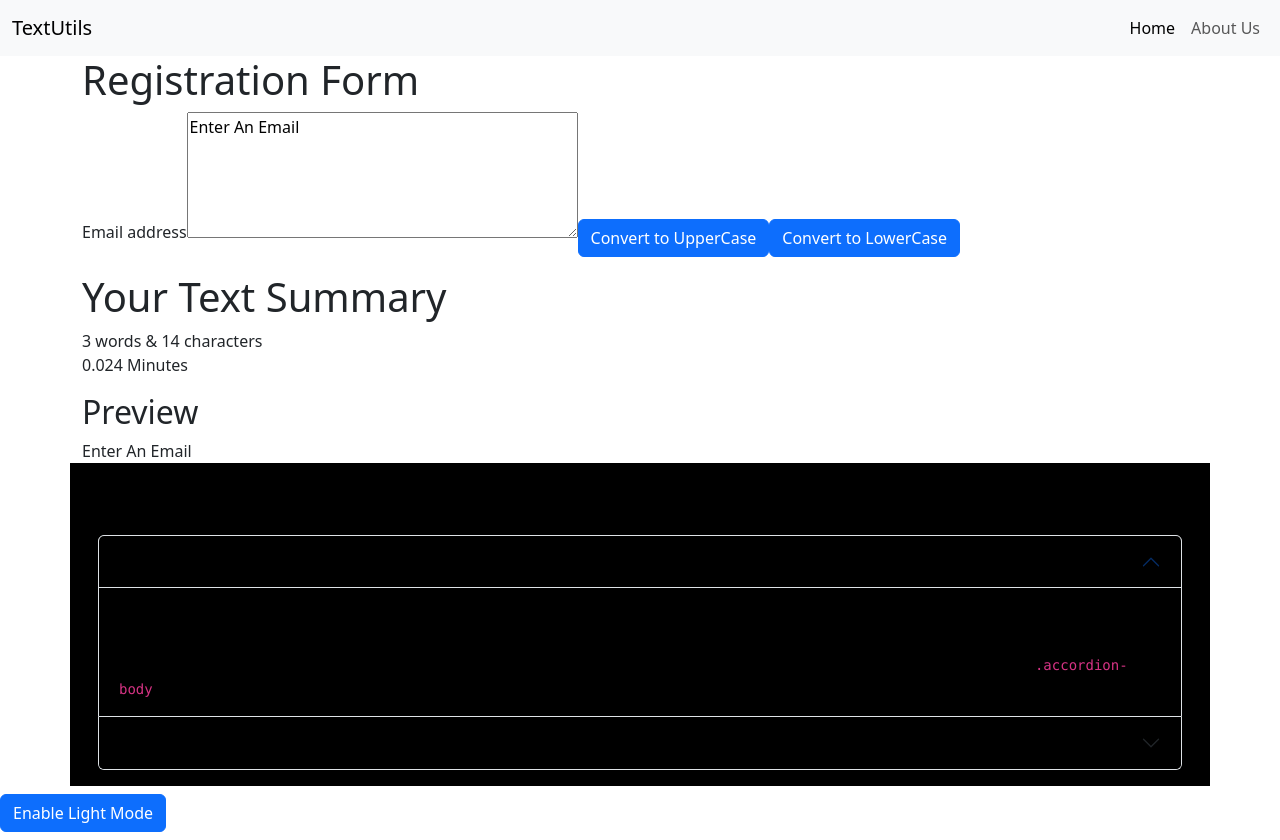
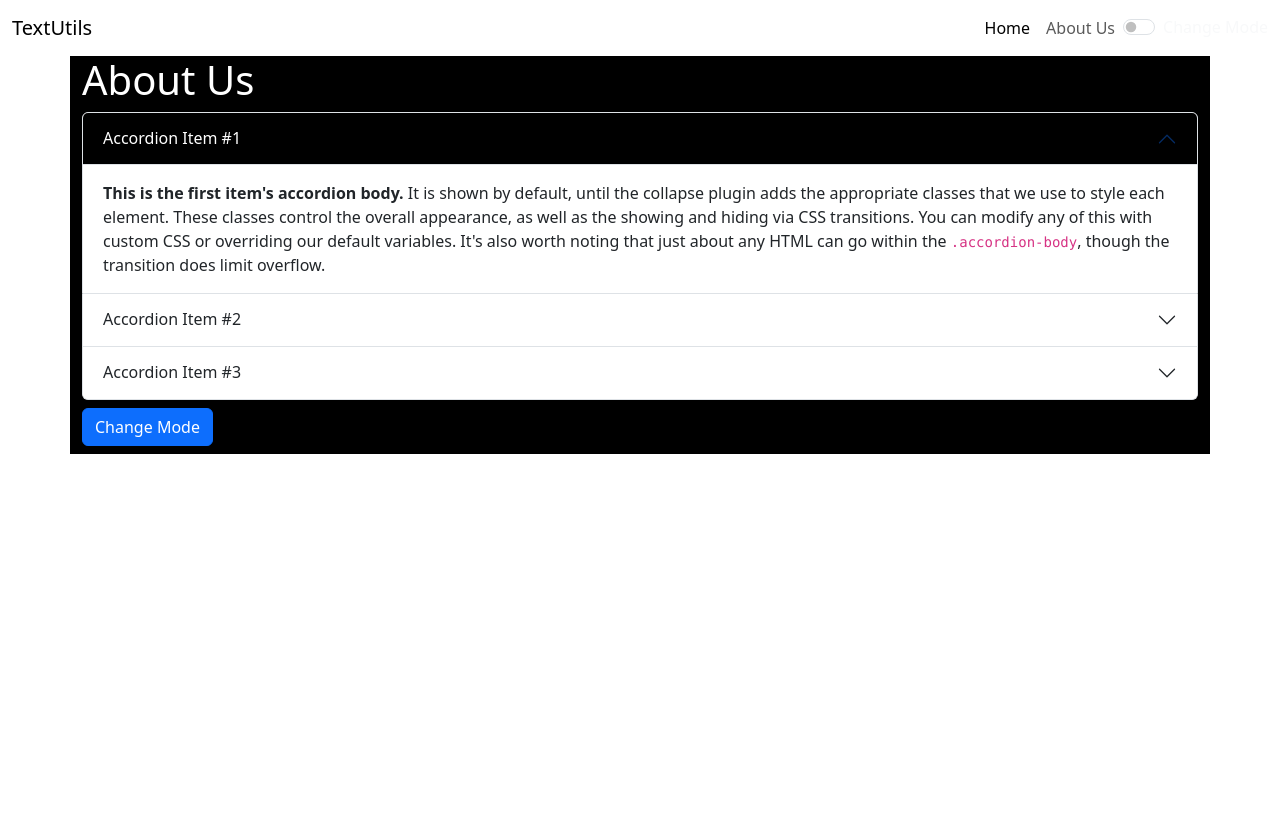
Before and after one commit to ROHITSABI/react-1, a React (Create React App) app: page / in a window 1280 px wide. After the commit the page ends 800 px from the top, so only its background shows below. Built offline with nearby package versions, Linux system fonts and the light colour scheme.

Commit message:
simple - to change the text color and bg color

```diff
--- a/package.json
+++ b/package.json
@@ -8,6 +8,7 @@
     "@testing-library/user-event": "^13.5.0",
     "bootstrap": "^5.3.3",
     "react": "^18.2.0",
+    "react-bootstrap": "^2.10.2",
     "react-dom": "^18.2.0",
     "react-scripts": "5.0.1",
     "web-vitals": "^2.1.4"
--- a/public/index.html
+++ b/public/index.html
@@ -25,6 +25,14 @@
       Learn how to configure a non-root public URL by running `npm run build`.
     -->
     <title>React App</title>
+
+    <!-- Add CSS -->
+    <link
+      href="https://cdn.jsdelivr.net/npm/bootstrap@5.3.3/dist/css/bootstrap.min.css"
+      rel="stylesheet"
+      integrity="sha384-QWTKZyjpPEjISv5WaRU9OFeRpok6YctnYmDr5pNlyT2bRjXh0JMhjY6hW+ALEwIH"
+      crossorigin="anonymous"
+    />
   </head>
   <body>
     <noscript>You need to enable JavaScript to run this app.</noscript>
@@ -39,5 +47,12 @@
       To begin the development, run `npm start` or `yarn start`.
       To create a production bundle, use `npm run build` or `yarn build`.
     -->
+
+    <!-- Add JS File -->
+    <script
+      src="https://cdn.jsdelivr.net/npm/bootstrap@5.3.3/dist/js/bootstrap.bundle.min.js"
+      integrity="sha384-YvpcrYf0tY3lHB60NNkmXc5s9fDVZLESaAA55NDzOxhy9GkcIdslK1eN7N6jIeHz"
+      crossorigin="anonymous"
+    ></script>
   </body>
 </html>
--- a/src/App.js
+++ b/src/App.js
@@ -1,30 +1,25 @@
 import "./App.css";
 import About from "./components/About";
 import Navbar from "./components/Navbar";
-import TextForm from "./components/TextForm";
+// import TextForm from "./components/TextForm";
+import { useState } from "react";
 
 function App() {
   // let name = "Rohit";
 
   return (
     <>
-      {/* <Navbar title="TextUtils" aboutText="About Us" newNumber={3} /> */}
+      <Navbar title="TextUtils" aboutText="About Us" newNumber={3} />
 
       {/* This is for "Default Prop-Types" */}
       {/* <Navbar /> */}
 
       {/* This is for "isRequired" */}
-      <Navbar title="TextUtils" aboutText="About Us" newNumber={3} />
+      {/* <Navbar title="TextUtils" toggleMode={toggleMode} mode={mode} /> */}
 
-      <TextForm heading="Registration Form" />
+      {/* <TextForm heading="Registration Form" mode={mode} /> */}
 
       <About />
-
-      <script
-        src="https://cdn.jsdelivr.net/npm/bootstrap@5.3.3/dist/js/bootstrap.bundle.min.js"
-        integrity="sha384-YvpcrYf0tY3lHB60NNkmXc5s9fDVZLESaAA55NDzOxhy9GkcIdslK1eN7N6jIeHz"
-        crossorigin="anonymous"
-      ></script>
     </>
   );
 }
--- a/src/components/About.js
+++ b/src/components/About.js
@@ -1,50 +1,23 @@
-//Please check!! Accordion is not working
-
-import { useState } from "react";
-
 function About() {
-  let [myStyle, setMyStyle] = useState({
-    color: "black",
+  let myStyle = {
+    color: "white",
     backgroundColor: "black",
-  });
-  let [btnText, setBtnText] = useState("Enable Light Mode");
-
-  let toggleStyle = () => {
-    if (myStyle.color === "black") {
-      myStyle = {
-        color: "white",
-        backgroundColor: "black",
-      };
-      setMyStyle(myStyle);
-
-      btnText = "Enable Dark Mode";
-      setBtnText(btnText);
-    } else {
-      myStyle = {
-        color: "black",
-        backgroundColor: "white",
-      };
-      setMyStyle(myStyle);
-
-      btnText = "Enable Light Mode";
-      setBtnText(btnText);
-    }
   };
   return (
     <>
       <div className="container" style={myStyle}>
-        <h1 className="text-center">About Us</h1>
-        <div className="accordion p-3" id="accordionExample">
+        <h1 className="">About Us</h1>
+        <div className="accordion" id="accordionExample">
           <div className="accordion-item">
             <h2 className="accordion-header">
               <button
                 className="accordion-button"
                 type="button"
-                style={myStyle}
                 data-bs-toggle="collapse"
                 data-bs-target="#collapseOne"
                 aria-expanded="true"
                 aria-controls="collapseOne"
+                style={myStyle}
               >
                 Accordion Item #1
               </button>
@@ -54,7 +27,7 @@ function About() {
               className="accordion-collapse collapse show"
               data-bs-parent="#accordionExample"
             >
-              <div className="accordion-body" style={myStyle}>
+              <div className="accordion-body">
                 <strong>This is the first item's accordion body.</strong> It is
                 shown by default, until the collapse plugin adds the appropriate
                 classes that we use to style each element. These classes control
@@ -67,12 +40,11 @@ function About() {
               </div>
             </div>
           </div>
-          <div className="accordion-item" style={myStyle}>
+          <div className="accordion-item">
             <h2 className="accordion-header">
               <button
                 className="accordion-button collapsed"
                 type="button"
-                style={myStyle}
                 data-bs-toggle="collapse"
                 data-bs-target="#collapseTwo"
                 aria-expanded="false"
@@ -99,16 +71,41 @@ function About() {
               </div>
             </div>
           </div>
+          <div className="accordion-item">
+            <h2 className="accordion-header">
+              <button
+                className="accordion-button collapsed"
+                type="button"
+                data-bs-toggle="collapse"
+                data-bs-target="#collapseThree"
+                aria-expanded="false"
+                aria-controls="collapseThree"
+              >
+                Accordion Item #3
+              </button>
+            </h2>
+            <div
+              id="collapseThree"
+              className="accordion-collapse collapse"
+              data-bs-parent="#accordionExample"
+            >
+              <div className="accordion-body">
+                <strong>This is the third item's accordion body.</strong> It is
+                hidden by default, until the collapse plugin adds the
+                appropriate classes that we use to style each element. These
+                classes control the overall appearance, as well as the showing
+                and hiding via CSS transitions. You can modify any of this with
+                custom CSS or overriding our default variables. It's also worth
+                noting that just about any HTML can go within the{" "}
+                <code>.accordion-body</code>, though the transition does limit
+                overflow.
+              </div>
+            </div>
+          </div>
         </div>
+
+        <button className="btn btn-primary my-2">Change Mode</button>
       </div>
-
-      <button
-        type="button"
-        className="btn btn-primary my-2"
-        onClick={toggleStyle}
-      >
-        {btnText}
-      </button>
     </>
   );
 }
--- a/src/components/Navbar.js
+++ b/src/components/Navbar.js
@@ -3,13 +3,15 @@ import PropTypes from "prop-types";
 
 function Navbar(props) {
   return (
-    <nav class="navbar navbar-expand-lg bg-body-tertiary">
-      <div class="container-fluid">
-        <a class="navbar-brand" href="/">
+    <nav
+      className={`navbar navbar-expand-lg navbar-${props.mode} bg-${props.mode}`}
+    >
+      <div className="container-fluid">
+        <a className="navbar-brand" href="/">
           {props.title}
         </a>
         <button
-          class="navbar-toggler"
+          className="navbar-toggler"
           type="button"
           data-bs-toggle="collapse"
           data-bs-target="#navbarNav"
@@ -17,21 +19,42 @@ function Navbar(props) {
           aria-expanded="false"
           aria-label="Toggle navigation"
         >
-          <span class="navbar-toggler-icon"></span>
+          <span className="navbar-toggler-icon"></span>
         </button>
-        <div class="collapse navbar-collapse" id="navbarNav">
-          <ul class="navbar-nav ms-auto">
-            <li class="nav-item">
-              <a class="nav-link active" aria-current="page" href="/">
+        <div className="collapse navbar-collapse" id="navbarNav">
+          <ul className="navbar-nav ms-auto">
+            <li className="nav-item">
+              <a className="nav-link active" aria-current="page" href="/">
                 Home
               </a>
             </li>
-            <li class="nav-item">
-              <a class="nav-link" href="/">
+            <li className="nav-item">
+              <a className="nav-link" href="/">
                 {props.aboutText}
               </a>
             </li>
           </ul>
+        </div>
+
+        {/* To Add a Switch */}
+        <div
+          className={`form-check form-switch text-${
+            props.mode === "light" ? "dark" : "light"
+          }`}
+        >
+          <input
+            className="form-check-input"
+            type="checkbox"
+            role="switch"
+            id="flexSwitchCheckDefault"
+            onClick={props.toggleMode}
+          />
+          <label
+            className="form-check-label text-light"
+            htmlFor="flexSwitchCheckDefault"
+          >
+            Change Mode
+          </label>
         </div>
       </div>
     </nav>
@@ -41,9 +64,9 @@ Navbar.propTypes = {
   title: PropTypes.string.isRequired,
   aboutText: PropTypes.string.isRequired,
 };
-// Navbar.defaultProps = {
-//   title: "Set title here...",
-//   aboutText: "Contact Us",
-// };
+Navbar.defaultProps = {
+  title: "Set title here...",
+  aboutText: "About",
+};
 
 export default Navbar;
--- a/src/components/TextForm.js
+++ b/src/components/TextForm.js
@@ -1,57 +1,56 @@
-//To calculate the word length and words
 import { useState } from "react";
 
 function TextForm(props) {
-  let [text, setText] = useState("Enter An Email");
+  let [text, setText] = useState("Enter Text Here...");
 
   let handleOnClick = () => {
     console.log("Onclick was clicked");
+    // text = "You Clcick on textarea";
     let newText = text.toUpperCase();
     setText(newText);
   };
 
-  let handleOnClick2 = () => {
+  let handleOnClick1 = () => {
+    console.log("Onclick was clicked");
+    // text = "You Clcick on textarea";
     let newText = text.toLowerCase();
     setText(newText);
   };
 
   let handleOnChange = (e) => {
-    text = e.target.value;
-    setText(text);
+    console.log("OnChange");
+    // console.log(e.target);
+    setText(e.target.value);
   };
   return (
     <>
       <div className="container">
         <h1>{props.heading}</h1>
         <div className="mb-3">
-          <label htmlFor="myBox" className="form-label">
-            Email address
-          </label>
           <textarea
-            cols="40"
-            rows="5"
+            className="form-control"
+            id="exampleFormControlTextarea1"
+            rows="8"
             value={text}
             onChange={handleOnChange}
           ></textarea>
 
-          <button className="btn btn-primary mt-2" onClick={handleOnClick}>
-            Convert to UpperCase
+          <button className="btn btn-primary my-2" onClick={handleOnClick}>
+            Convert To UpperCase
           </button>
-          <button className="btn btn-primary mt-2" onClick={handleOnClick2}>
-            Convert to LowerCase
+          <button
+            className="btn btn-primary my-2 mx-2"
+            onClick={handleOnClick1}
+          >
+            Convert To LowerCase
           </button>
         </div>
       </div>
+
       <div className="container">
-        <h1>Your Text Summary</h1>
-        <p>
-          {text.split(" ").length} words & {text.length} characters <br />
-          {0.008 * text.split(" ").length} Minutes
-        </p>
         <h2>Preview</h2>
-        {text}
+        <p>{text}</p>
       </div>
-      <div className="container"></div>
     </>
   );
 }
--- a/src/index.js
+++ b/src/index.js
@@ -4,6 +4,7 @@ import "./index.css";
 import App from "./App";
 import reportWebVitals from "./reportWebVitals";
 import "bootstrap/dist/css/bootstrap.css";
+import "react-bootstrap/Accordion";
 
 const root = ReactDOM.createRoot(document.getElementById("root"));
 root.render(
```
Also changed, not shown: 1 other file (tests, documents, lock files or other folders).
